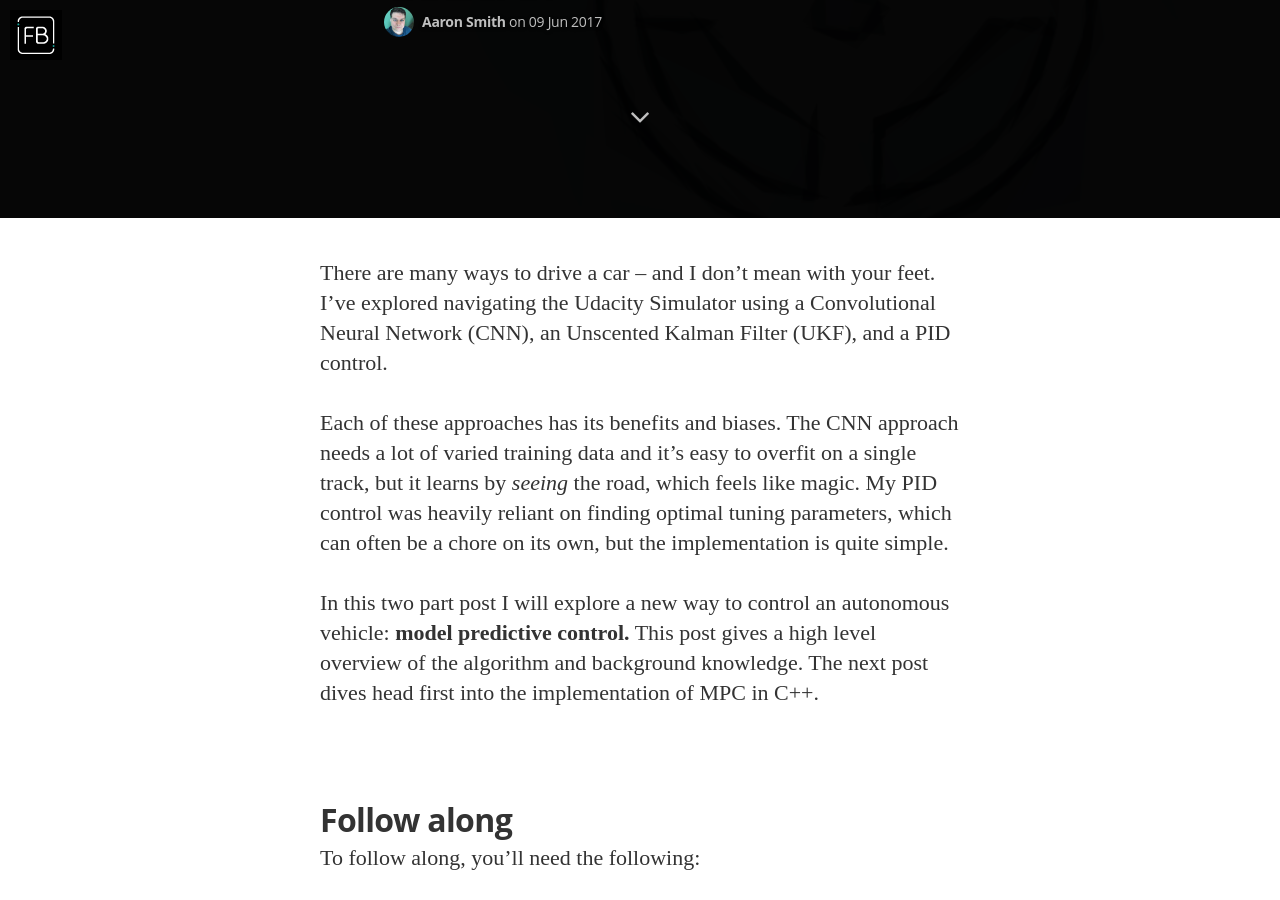
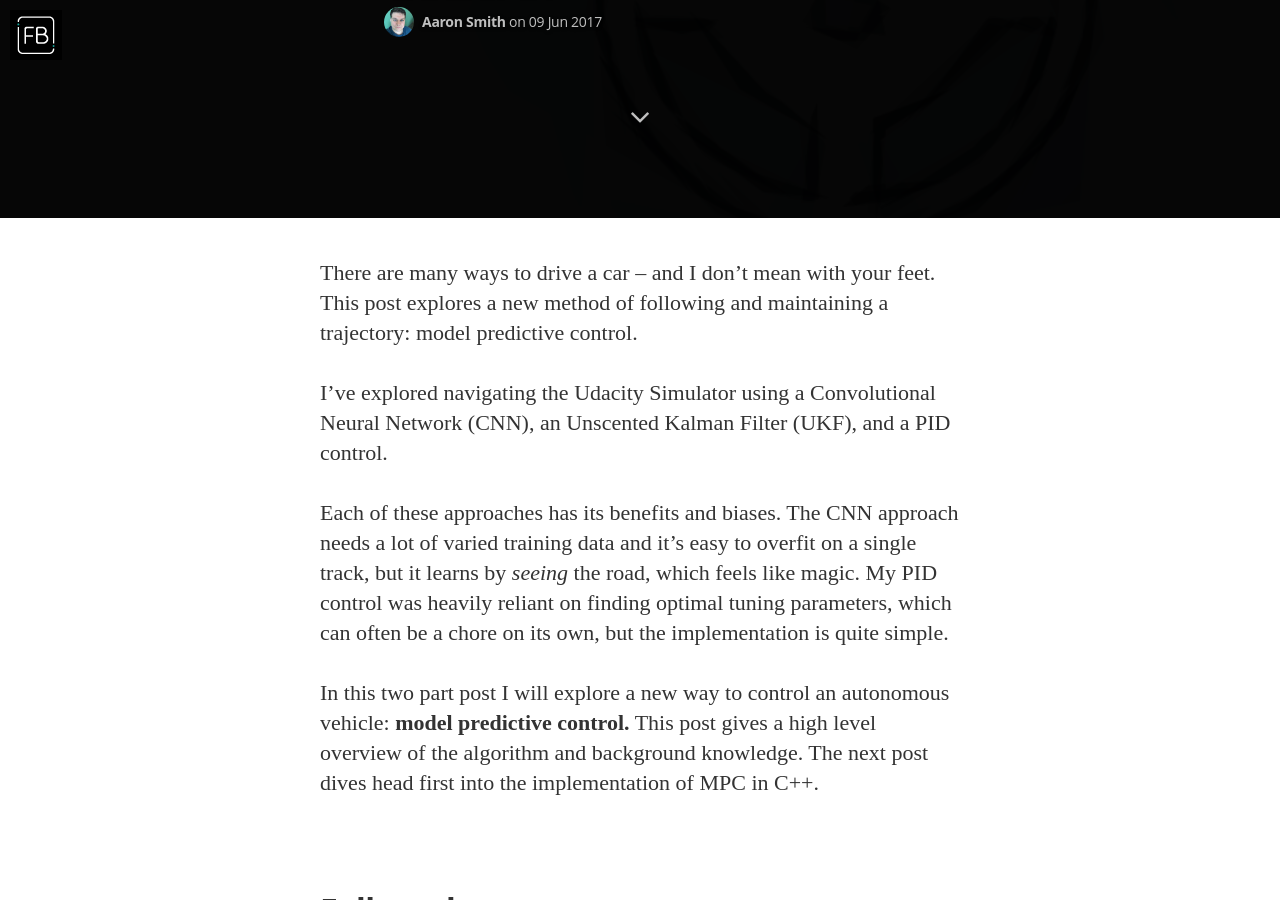
Before and after one commit to aaronleesmith/aaronleesmith.github.io, a Jekyll site: the page built from _posts/2017-06-09-model-predictive-control.markdown, in a window 1280 px wide and 900 px high, scrolled down 682 px. Built offline with Jekyll 4.4.1, drawn with Linux system fonts in a browser that asks for light colours; nearby versions of some CDN libraries; some web fonts are replaced; formulas are drawn with MathJax 3.

Commit message:
Gives a better opening sentence.

```diff
--- a/_posts/2017-06-09-model-predictive-control.markdown
+++ b/_posts/2017-06-09-model-predictive-control.markdown
@@ -5,7 +5,9 @@ date: 2017-06-09
 image: /assets/images/2016/11/Nanodegree.png
 ---
 
-There are many ways to drive a car -- and I don't mean with your feet. I've explored navigating the Udacity Simulator using a Convolutional Neural Network (CNN), an Unscented Kalman Filter (UKF), and a PID control.
+There are many ways to drive a car -- and I don't mean with your feet. This post explores a new method of following and maintaining a trajectory: model predictive control.
+
+I've explored navigating the Udacity Simulator using a Convolutional Neural Network (CNN), an Unscented Kalman Filter (UKF), and a PID control.
 
 Each of these approaches has its benefits and biases. The CNN approach needs a lot of varied training data and it's easy to overfit on a single track, but it learns by *seeing* the road, which feels like magic. My PID control was heavily reliant on finding optimal tuning parameters, which can often be a chore on its own, but the implementation is quite simple.
 
```
